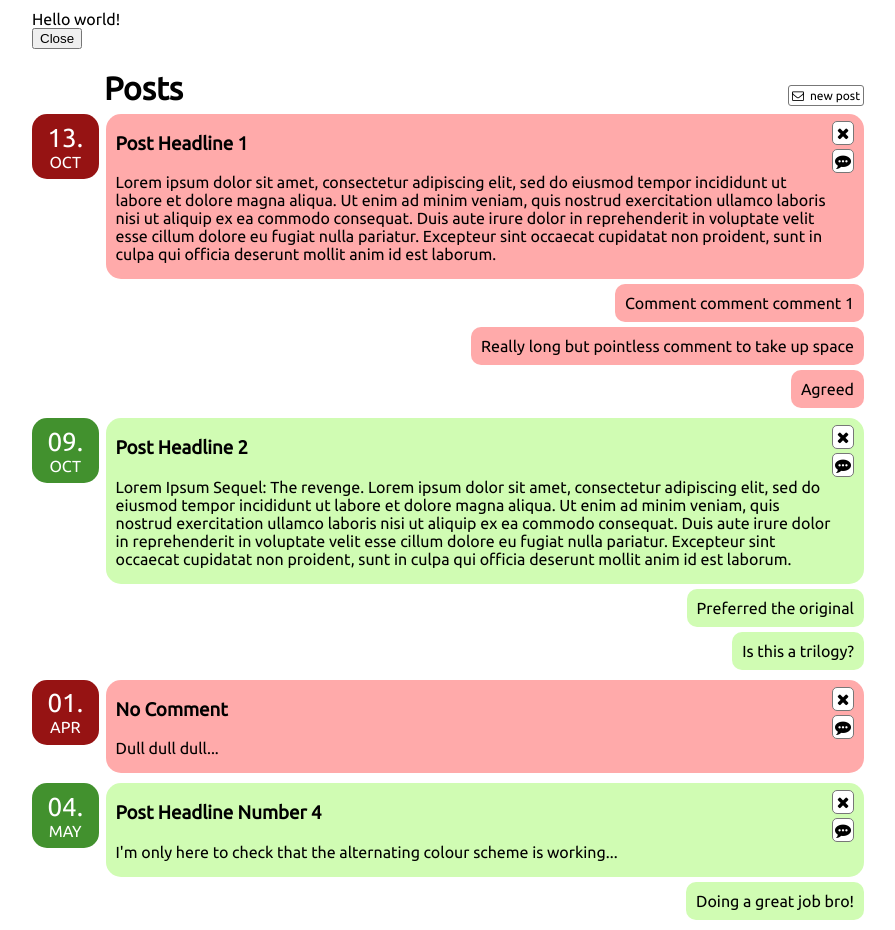
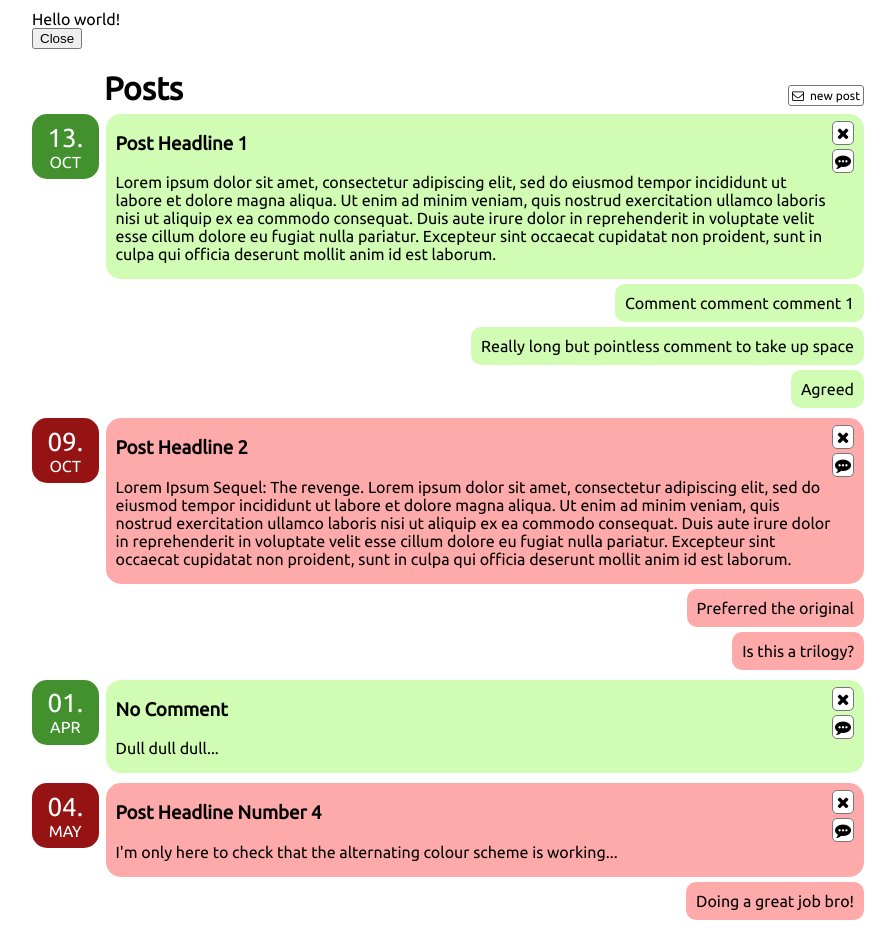
Before and after one commit to db001/toucan, a React (Create React App) app: page / in a window 1280 px wide. Shown: the whole page, without its empty margins (192-1087 px from the left). Built offline with nearby package versions, Linux system fonts and the light colour scheme; the HTML template or start-up script is replaced by a standard one.

Commit message:
Changed data and refactored Post component to suit

```diff
--- a/src/App.js
+++ b/src/App.js
@@ -4,8 +4,7 @@ import NewPostModal from './components/NewPostModal';
 
 /* Sample data */
 const sampleData = {
-  posts: [
-    {
+  post1: {
     date: '2017-10-13T21:55:25.725Z',
     headline: 'Post Headline 1',
     text_content: 'Lorem ipsum dolor sit amet, consectetur adipiscing elit, sed do eiusmod tempor incididunt ut labore et dolore magna aliqua. Ut enim ad minim veniam, quis nostrud exercitation ullamco laboris nisi ut aliquip ex ea commodo consequat. Duis aute irure dolor in reprehenderit in voluptate velit esse cillum dolore eu fugiat nulla pariatur. Excepteur sint occaecat cupidatat non proident, sunt in culpa qui officia deserunt mollit anim id est laborum.',
@@ -15,7 +14,7 @@ const sampleData = {
       'Agreed'
     ]
   },
-    {
+  post2: {
     date: '2017-10-09T06:23:47.725Z',
     headline: 'Post Headline 2',
     text_content: 'Lorem Ipsum Sequel: The revenge.  Lorem ipsum dolor sit amet, consectetur adipiscing elit, sed do eiusmod tempor incididunt ut labore et dolore magna aliqua. Ut enim ad minim veniam, quis nostrud exercitation ullamco laboris nisi ut aliquip ex ea commodo consequat. Duis aute irure dolor in reprehenderit in voluptate velit esse cillum dolore eu fugiat nulla pariatur. Excepteur sint occaecat cupidatat non proident, sunt in culpa qui officia deserunt mollit anim id est laborum.',
@@ -24,21 +23,20 @@ const sampleData = {
       'Is this a trilogy?',
     ]
   },
-    {
+  post3: {
     date: '2017-04-01T12:23:47.725Z',
     headline: 'No Comment',
     text_content: 'Dull dull dull...',
     comments: []
   },
-    {
+  post4: {
     date: '2016-05-04T12:01:59.001Z',
     headline: 'Post Headline Number 4',
     text_content: 'I\'m only here to check that the alternating colour scheme is working...',
     comments: [
         'Doing a great job bro!',
     ]
-    },
-  ]
+  }
 };
 
 class App extends Component {
@@ -58,8 +56,9 @@ class App extends Component {
     })
   }
 
+  // Needs refactoring due to change in data
   deletePost = id => {
-    const posts = this.state.sampleData.posts;
+    const posts = this.state.sampleData;
     const matchId = item => item.date !== id;
     const updatedPosts = posts.filter(matchId);
     this.setState({
--- a/src/components/Post.js
+++ b/src/components/Post.js
@@ -41,33 +41,33 @@ class Post extends Component {
             </i>new post
           </div>
         </header>
-        { data.posts.map(post => {
+        { Object.keys(data).map(post => {
           return (
             <div
-              key={`post-${post.date}`}
+              key={`post-${data[post].date}`}
               className="post"
             >
               <div className="post-container">
                 <div className="date">
                   <div>
                     <div className="date-day">
-                      {convertDate(post.date).day}.
+                      {convertDate(data[post].date).day}.
                     </div>
                     <div className="date-month">
-                      {convertDate(post.date).month}
+                      {convertDate(data[post].date).month}
                     </div>
                   </div>
                 </div>
 
                 <div className="post-content">
                   <div className="post-body">
-                      <h3>{post.headline}</h3>
+                      <h3>{data[post].headline}</h3>
                       <p className="post-text">
-                        {post.text_content}
+                        {data[post].text_content}
                       </p>
                   </div>
                   <div className="button-container">
-                      <div onClick={() => deletePost(post.date)}>
+                      <div onClick={() => deletePost(data[post].date)}>
                         <i className="fa fa-times" aria-hidden="true"></i>
                       </div>
                       <div>
@@ -78,15 +78,14 @@ class Post extends Component {
               </div>
 
               <div className="comment-container">
-                {post.comments.length > 0 ?
-                  post.comments.map((comment, index) => {
+                  {data[post].comments.map((comment, index) => {
                     return (
                       <Comment
                         key={index}
                         comment={comment}
                       />
                     )
-                  }) : null
+                  })
                 }
               </div>
             </div>
--- a/src/styles/comment.css
+++ b/src/styles/comment.css
@@ -8,6 +8,6 @@
   float: right;
   clear: both;
 }
-.post:nth-child(odd) > .comment-container > .comment {
+.post:nth-child(even) > .comment-container > .comment {
   background-color: #ffaaaa;
 }
--- a/src/styles/post.css
+++ b/src/styles/post.css
@@ -24,10 +24,10 @@ header {
   margin-bottom: 10px;
   clear: both;
 }
-.post:nth-child(odd) > .post-container > .date {
+.post:nth-child(even) > .post-container > .date {
   background-color: #961313;
 }
-.post:nth-child(odd) > .post-container > .post-content {
+.post:nth-child(even) > .post-container > .post-content {
   background-color: #ffaaaa;
 }
 .post-container {
```
Lines whose indentation alone changed are shown as unchanged.
